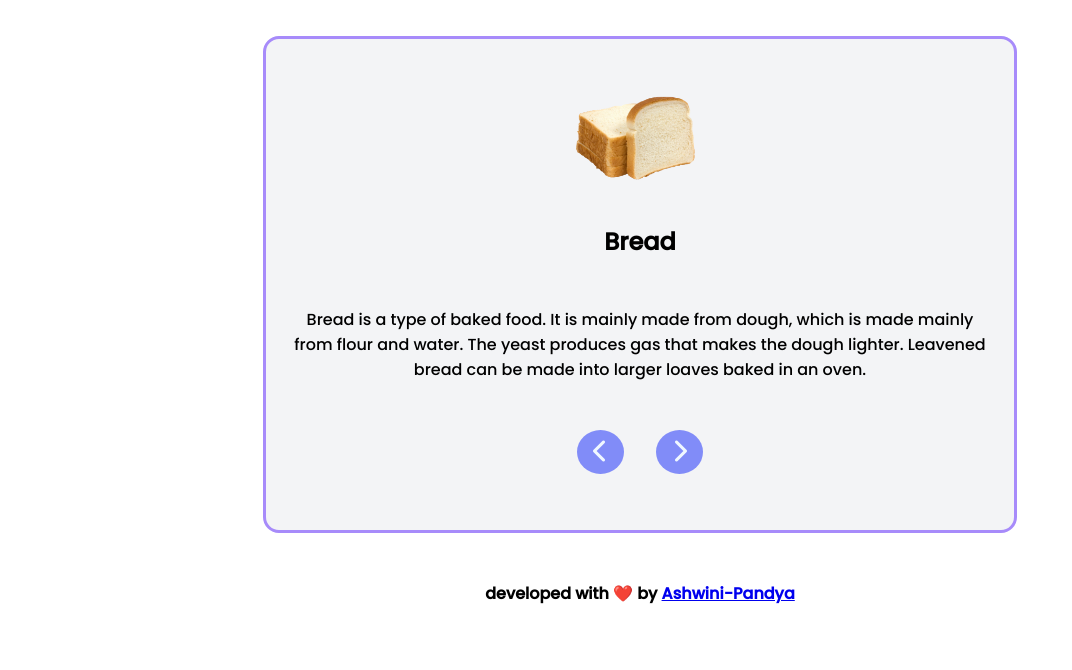
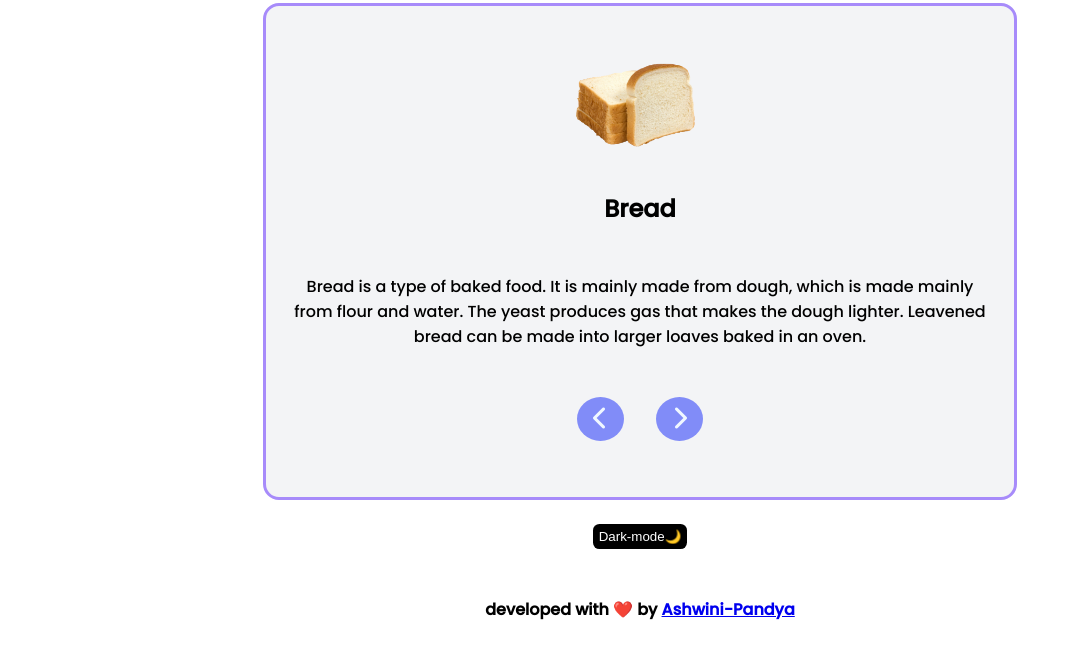
Before and after one commit to Ashwini-Pandya/food-critique, a plain HTML site: page index.html in a window 1280 px wide. Shown: the part 143-813 px from the top of the page, without its empty margins (0-1072 px from the left). Drawn offline with Linux system fonts and the light colour scheme.

Commit message:
changed the position of dark-mode-btn and made it looking better

```diff
--- a/index.html
+++ b/index.html
@@ -8,7 +8,6 @@
     <link rel="stylesheet" href="reviews.css"/>
 </head>
 <body>
-    <button onclick="darkmode()">Dark-mode</button>
     <div class="main">
         <h1 id="title" class="title">
             Our reviews
@@ -30,7 +29,10 @@
             <button id="pre-btn" class="previous-btn"> <i class="fas fa-chevron-left"></i> </button>
             <button id="next-btn" class="next-btn"> <i class="fas fa-chevron-right"></i> </button>
         </div>
-    </div>
+        </div>
+        <div>
+            <button id="btn-dark"class="dark-mode-btn" onclick="darkmode()">Dark-mode🌙</button>
+        </div>
     <div class="develop">
     <p>developed with ❤️ by <a href="https://ashwinipandya-site.netlify.app/">Ashwini-Pandya</a></p>
     </div>
--- a/reviews.css
+++ b/reviews.css
@@ -14,6 +14,24 @@ body {
 .dark-mode .container {
   background-color: black;
   color: white;
+}
+
+.dark-mode-btn {
+  background-color: black;
+  color: white;
+  border: none;
+  border-radius: 0.4rem;
+  padding-top: 0.3rem;
+  padding-bottom: 0.3rem;
+  display: flex;
+  justify-content: center;
+  margin: auto;
+  margin-top: 1.5rem;
+}
+
+.dark-mode .dark-mode-btn {
+  background-color: white;
+  color: black;
 }
 
 *:focus {
```
